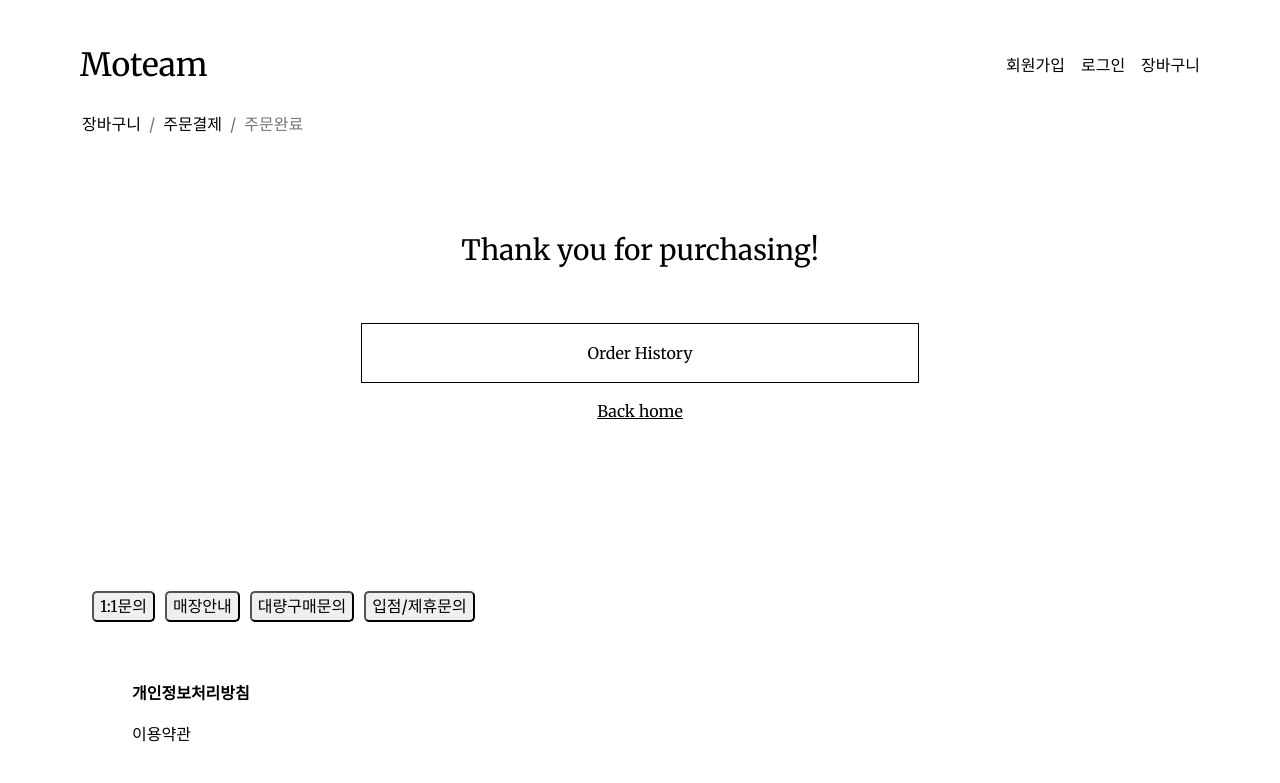
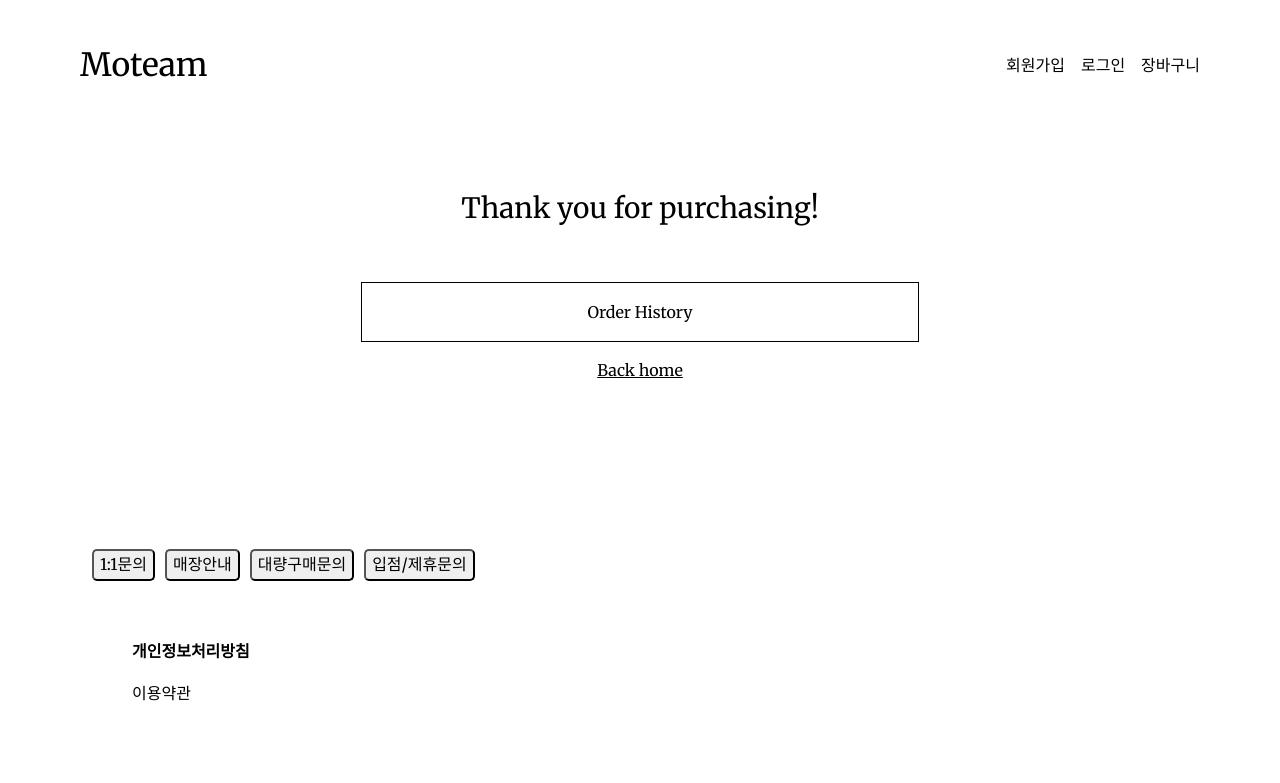
Before and after one commit to anna8481/web_project_1, a React (Create React App) app in the folder front/: page /order/complete in a window 1280 px wide. Shown: the top 783 px of the page. Built offline with nearby package versions, Linux system fonts and the light colour scheme.

Commit message:
git test

```diff
--- a/front/src/pages/cart/OrderComplete.js
+++ b/front/src/pages/cart/OrderComplete.js
@@ -9,16 +9,6 @@ function OrderComplete() {
     return (
         <>
             <div className="container">
-                <MDBBreadcrumb>
-                    <MDBBreadcrumbItem>
-                        <Link to='/cart'>장바구니</Link>
-                    </MDBBreadcrumbItem>
-                    <MDBBreadcrumbItem>
-                        <Link to="/order">주문결제</Link>
-                    </MDBBreadcrumbItem>
-                    <MDBBreadcrumbItem active>주문완료</MDBBreadcrumbItem>
-                </MDBBreadcrumb>
-
                 <div className="order-complete">
                     <div className="order-complete-header"><h3>Thank you for purchasing!</h3></div>
                     <Link to={ROUTE.ACCOUNT_ORDERS.link}>
```
